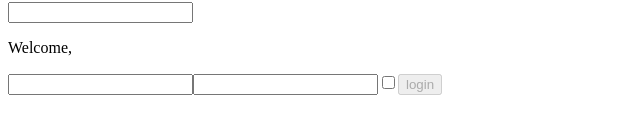
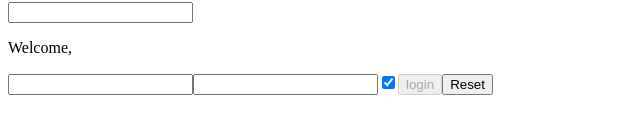
Before and after one commit to RiccardoPriolo/React-exercises, a React (Create React App) app: page / in a window 1280 px wide. Shown: the part 335-468 px from the top of the page, without its empty margins (0-640 px from the left). Built offline with nearby package versions, Linux system fonts and the light colour scheme.

Commit message:
svolgimento forms-04

```diff
--- a/src/Login.js
+++ b/src/Login.js
@@ -1,18 +1,24 @@
 import React from "react";
 
 class Login extends React.Component {
-  state = { username: "", password: "", chechbox: "" };
+  state = { username: "", password: "", remember: "false" };
 
   handleInputChange = (event) => {
     const name = event.target.name;
     const value = event.target.value;
-    const checked = event.target.checked;
+    const checked = event.target.remember;
     const type = event.target.type;
 
     this.setState({ [name]: type === "checkbox" ? checked : value });
   };
 
-
+  handleResetState = () => {
+    this.setState({
+      username: "",
+      password: "",
+      remember: false,
+    });
+  };
 
   render() {
     return (
@@ -31,8 +37,8 @@ class Login extends React.Component {
         />
         <input
           type="checkbox"
-          name="checkbox"
-          value={this.state.checked}
+          name="remember"
+          checked={this.state.remember}
           onChange={this.handleInputChange}
         />
         <button
@@ -45,6 +51,8 @@ class Login extends React.Component {
         >
           login
         </button>
+
+        <button onClick={this.handleResetState}>Reset</button>
       </>
     );
   }
```
